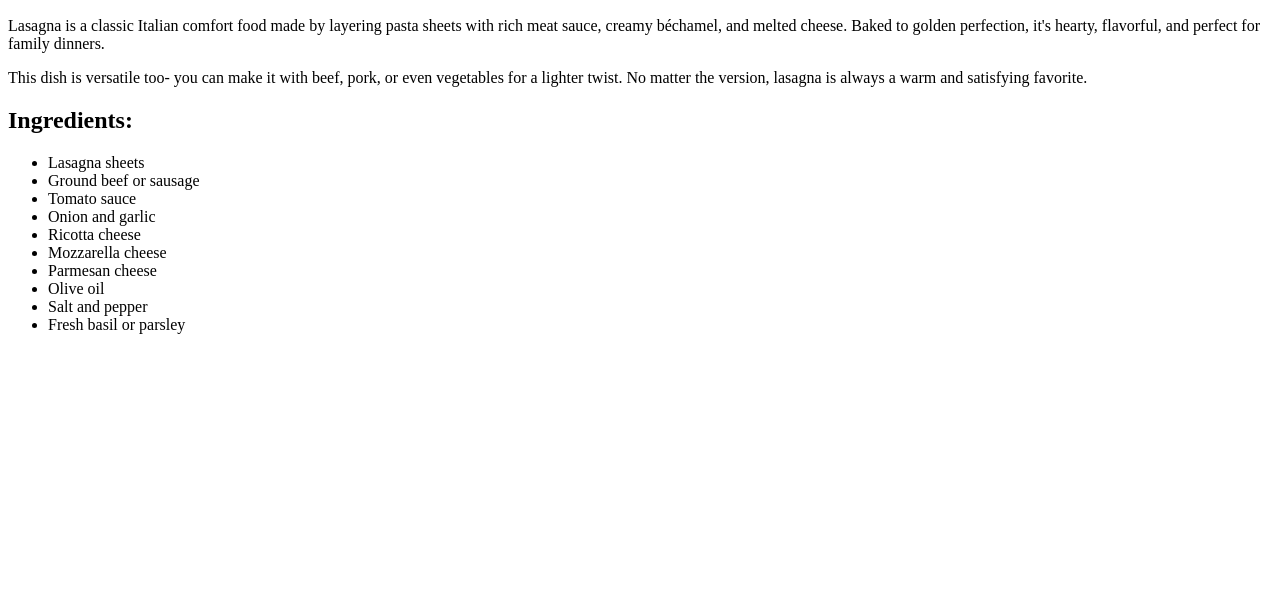
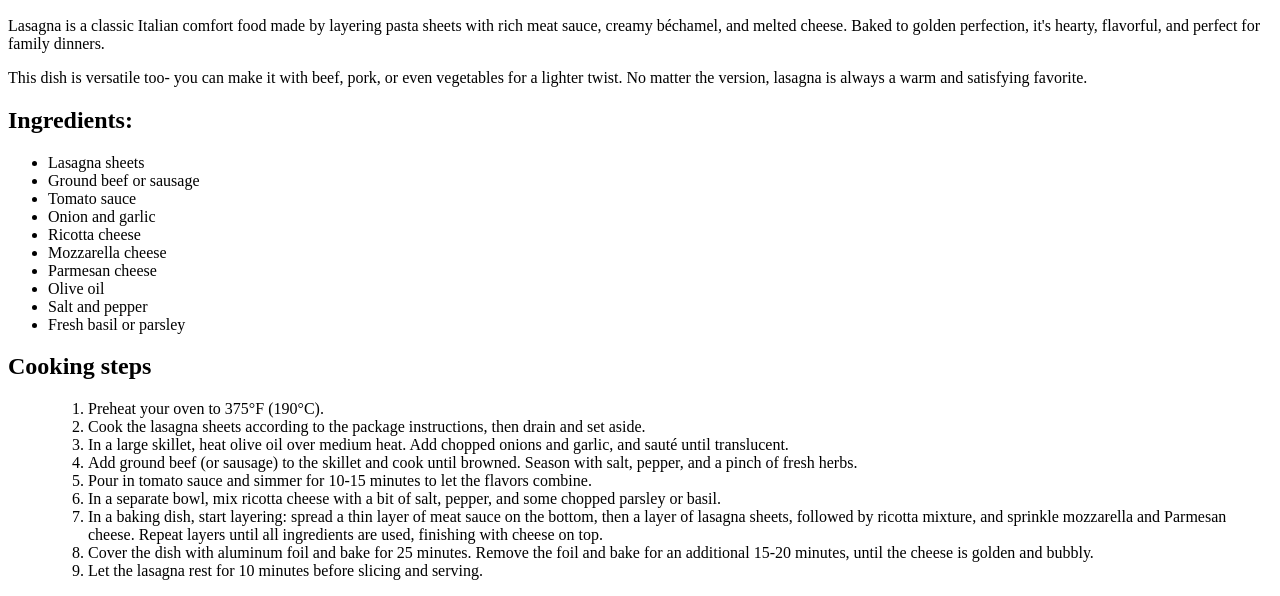
Before and after one commit to pinkLemon3/odin-recipes, a plain HTML site: page recipes/lasagna.html in a window 1280 px wide. Shown: the part 560-1156 px from the top of the page. Before the commit the page ends 910 px from the top, so only its background shows below. Drawn offline with Linux system fonts and the light colour scheme.

Commit message:
Add cooking steps for the lasagna recipe

```diff
--- a/recipes/lasagna.html
+++ b/recipes/lasagna.html
@@ -35,7 +35,27 @@
         <li>Salt and pepper</li>
         <li>Fresh basil or parsley</li>
     </ul>
+    <h2>Cooking steps</h2>
+    <ol>
+        <ol>
+            <li>Preheat your oven to 375°F (190°C).</li>
+            <li>Cook the lasagna sheets according to the package instructions, then drain and set aside.</li>
+            <li>In a large skillet, heat olive oil over medium heat. Add chopped onions and garlic, and sauté until
+                translucent.</li>
+            <li>Add ground beef (or sausage) to the skillet and cook until browned. Season with salt, pepper, and a
+                pinch of fresh herbs.</li>
+            <li>Pour in tomato sauce and simmer for 10-15 minutes to let the flavors combine.</li>
+            <li>In a separate bowl, mix ricotta cheese with a bit of salt, pepper, and some chopped parsley or basil.
+            </li>
+            <li>In a baking dish, start layering: spread a thin layer of meat sauce on the bottom, then a layer of
+                lasagna sheets, followed by ricotta mixture, and sprinkle mozzarella and Parmesan cheese. Repeat layers
+                until all ingredients are used, finishing with cheese on top.</li>
+            <li>Cover the dish with aluminum foil and bake for 25 minutes. Remove the foil and bake for an additional
+                15-20 minutes, until the cheese is golden and bubbly.</li>
+            <li>Let the lasagna rest for 10 minutes before slicing and serving.</li>
+        </ol>
 
+    </ol>
 </body>
 
 </html>
```
